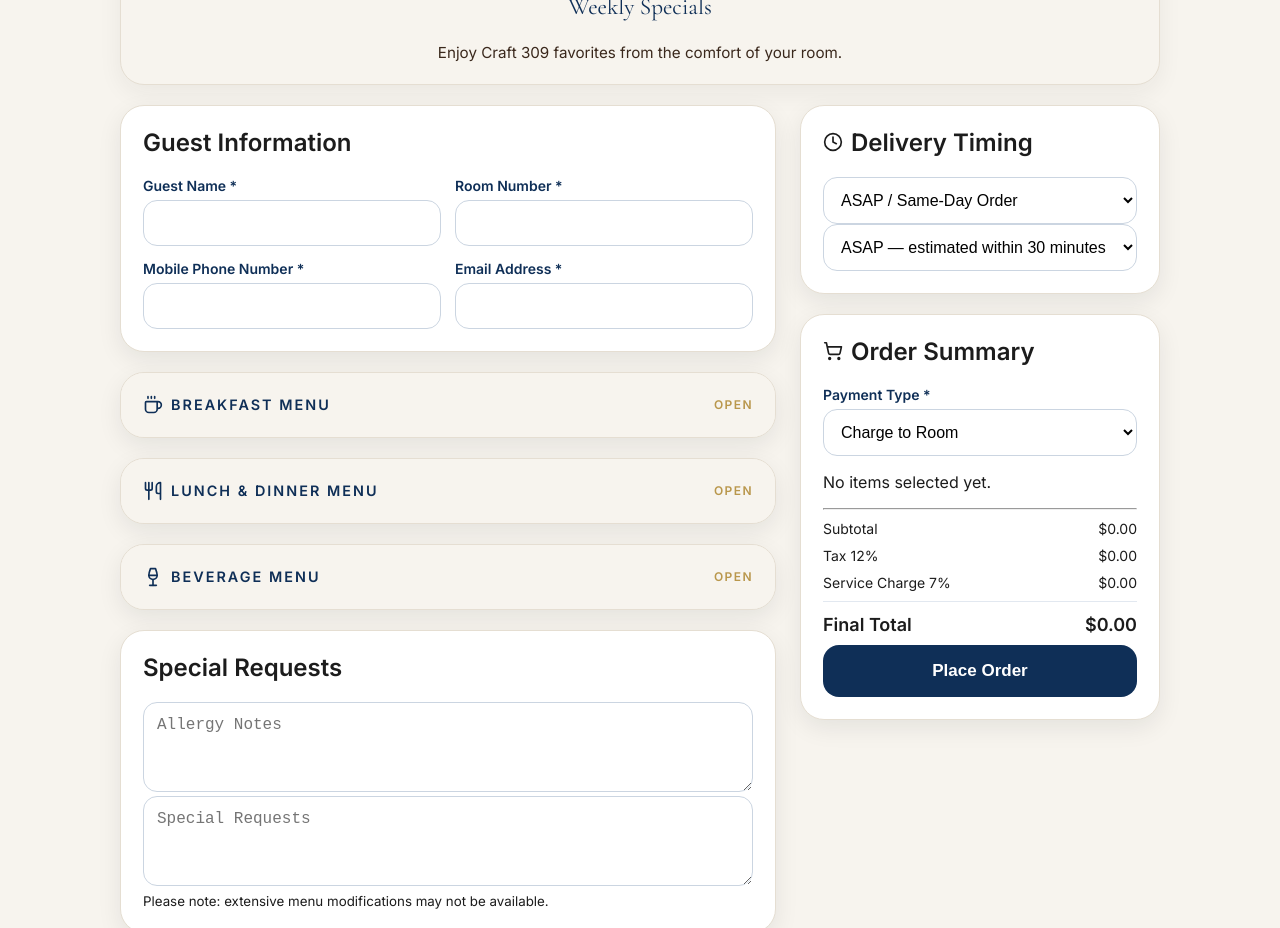
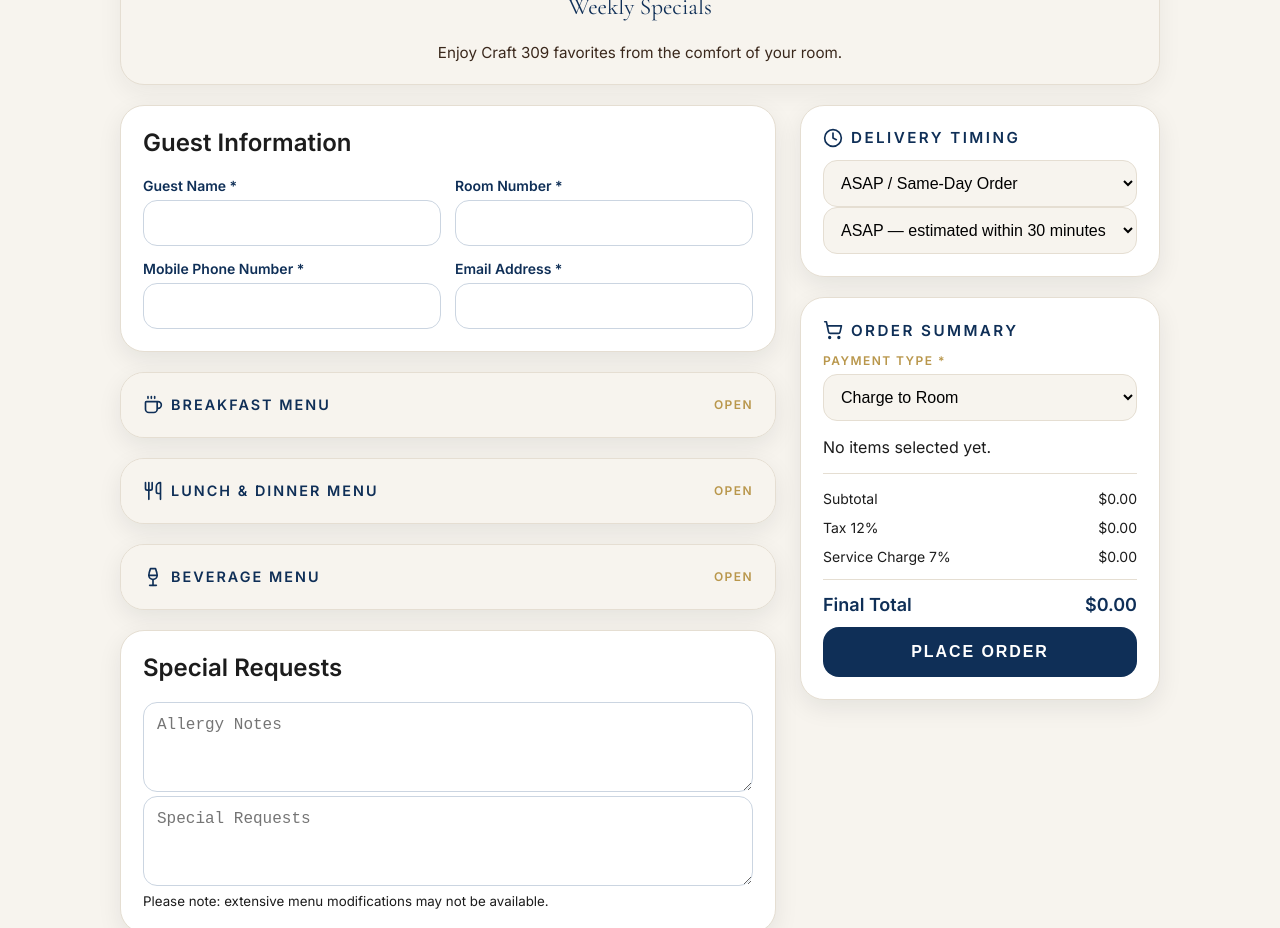
Before and after one commit to craft309/four-points-in-room-dining, a React (Vite) app: page / in a window 1280 px wide. Shown: the part 840-1768 px from the top of the page. Built offline with nearby package versions, Linux system fonts and the light colour scheme.

Commit message:
Update styles.css

```diff
--- a/src/styles.css
+++ b/src/styles.css
@@ -215,26 +215,32 @@ textarea {
   display: flex;
   justify-content: space-between;
   gap: 12px;
-  margin: 10px 0;
+  margin: 12px 0;
   font-size: 14px;
+  color: #1C1C1C;
 }
 
 .total {
   font-size: 18px;
   font-weight: bold;
-  border-top: 1px solid #e2e8f0;
-  padding-top: 12px;
+  border-top: 1px solid #E5DED2;
+  padding-top: 14px;
+  margin-top: 14px;
+  color: #0F2F57;
 }
 
-.place, .success button {
+.place,
+.success button {
   width: 100%;
   border: 0;
   border-radius: 16px;
   background: #0F2F57;
   color: white;
   padding: 16px;
-  font-size: 17px;
-  font-weight: bold;
+  font-size: 16px;
+  font-weight: 600;
+  letter-spacing: 0.12em;
+  text-transform: uppercase;
   cursor: pointer;
 }
 
@@ -392,3 +398,42 @@ textarea {
   font-size: 0.95rem;
   color: #3A281C;
 }
+aside .card {
+  background: #FFFFFF;
+  border: 1px solid #E5DED2;
+}
+
+aside .card h2 {
+  font-family: 'Inter', sans-serif;
+  letter-spacing: 0.16em;
+  text-transform: uppercase;
+  font-size: 0.95rem;
+  font-weight: 600;
+  color: #0F2F57;
+}
+
+aside .field span {
+  color: #B9974C;
+  letter-spacing: 0.12em;
+  text-transform: uppercase;
+  font-size: 0.75rem;
+}
+
+aside select,
+aside input {
+  background: #F7F4EE;
+  border-color: #E5DED2;
+}
+
+aside hr {
+  border: 0;
+  border-top: 1px solid #E5DED2;
+  margin: 16px 0;
+}
+.folio-note {
+  margin: 16px 0 12px;
+  text-align: center;
+  font-size: 0.8rem;
+  color: #3A281C;
+  font-style: italic;
+}
```
